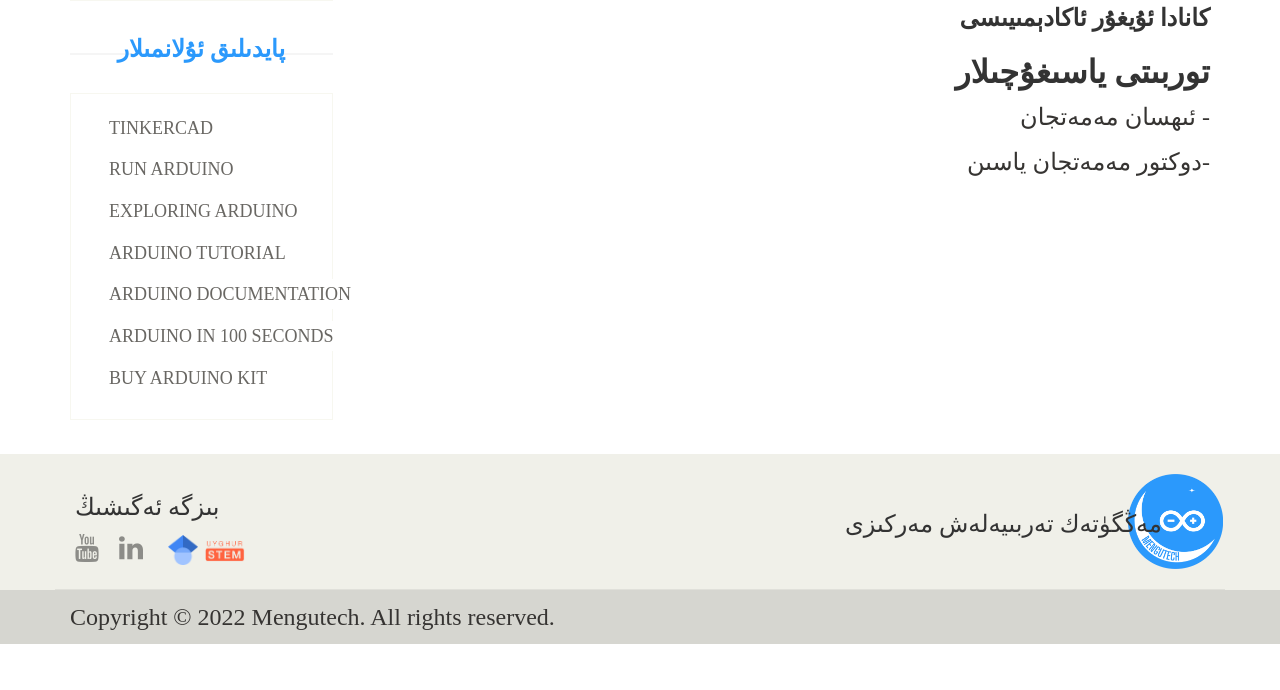
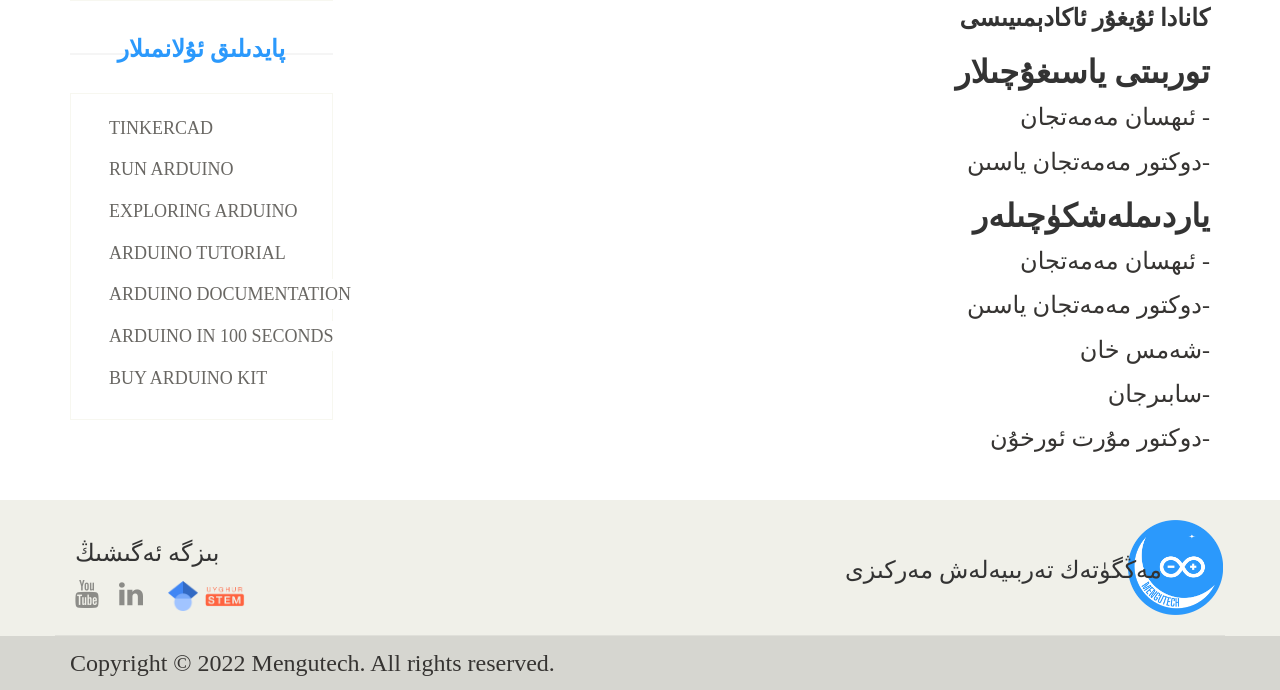
Before and after one commit to TheEhMan/mengutech, a Django app: page /about/ in a window 1280 px wide. Shown: the part 703-1393 px from the top of the page. Before the commit the page ends 1347 px from the top, so only its background shows below. Run offline with Django 4.2, Linux system fonts and the light colour scheme; some web fonts are replaced.

Commit message:
added more people to about page

```diff
--- a/accounts/templates/accounts/about.html
+++ b/accounts/templates/accounts/about.html
@@ -224,6 +224,13 @@
 							<h1 style="font-size:xx-large;"><b>توربىتى ياسىغۇچىلار</b></h1>
 							<p> ئىھسان مەمەتجان - </p>
 							<p> دوكتور مەمەتجان ياسىن- </p>
+							<h1 style="font-size:xx-large;"><b> ياردىملەشكۈچىلەر</b></h1>
+							<p> ئىھسان مەمەتجان - </p>
+							<p> دوكتور مەمەتجان ياسىن- </p>
+							<p>   شەمس خان- </p>
+							<p>سابىرجان- </p>
+							<p> دوكتور مۇرت ئورخۇن- </p>
+
 						</div>
 					</div><!--/blog-post-area-->
 				</div>
```
